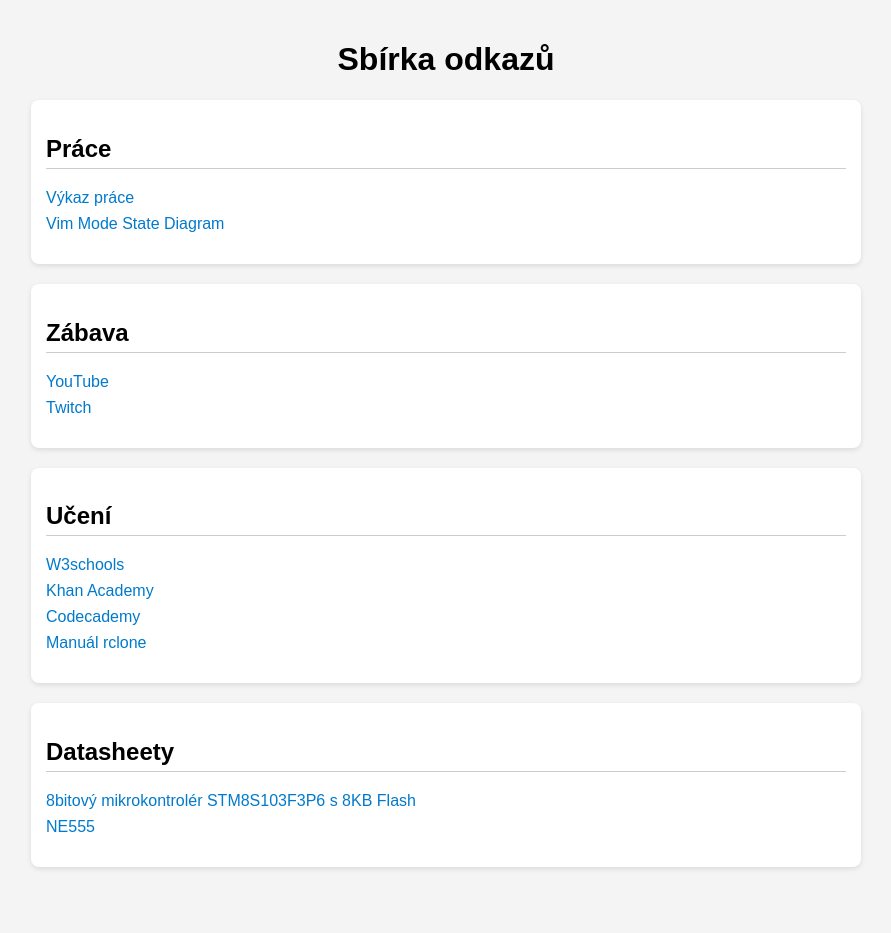
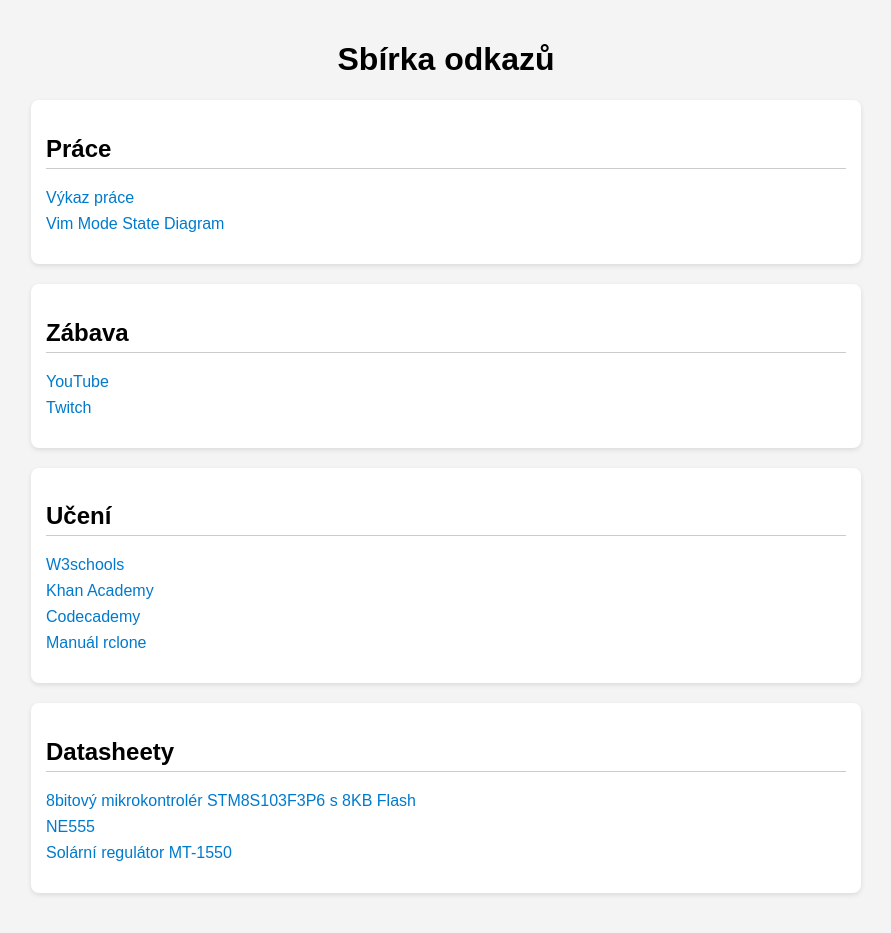
Before and after one commit to vpospichal/vpospichal.github.io, a Jekyll site: the page index.html, which Jekyll copies as it is, in a window 1280 px wide. Shown: the whole page, without its empty margins (194-1085 px from the left). Built offline with Jekyll 4.4.1, drawn with Linux system fonts in a browser that asks for light colours; before the commit the page ends 907 px from its top, so only the background shows below that.

Commit message:
Add MT-1550 into index.php

```diff
--- a/index.html
+++ b/index.html
@@ -77,6 +77,7 @@
     <ul class="links">
       <li><a href="https://4donline.ihs.com/images/VipMasterIC/IC/SGST/SGST-S-A0002886943/SGST-S-A0002886943-1.pdf?hkey=6D3A4C79FDBF58556ACFDE234799DDF0">8bitový mikrokontrolér STM8S103F3P6 s 8KB Flash</a></li>
       <li><a href="https://www.ti.com/lit/ds/symlink/ne555.pdf?ts=1746260938577">NE555</a></li>
+      <li><a href="https://www.hadex.cz/navody/g910a.pdf">Solární regulátor MT-1550</a></li>
     </ul>
   </div>
 
```
